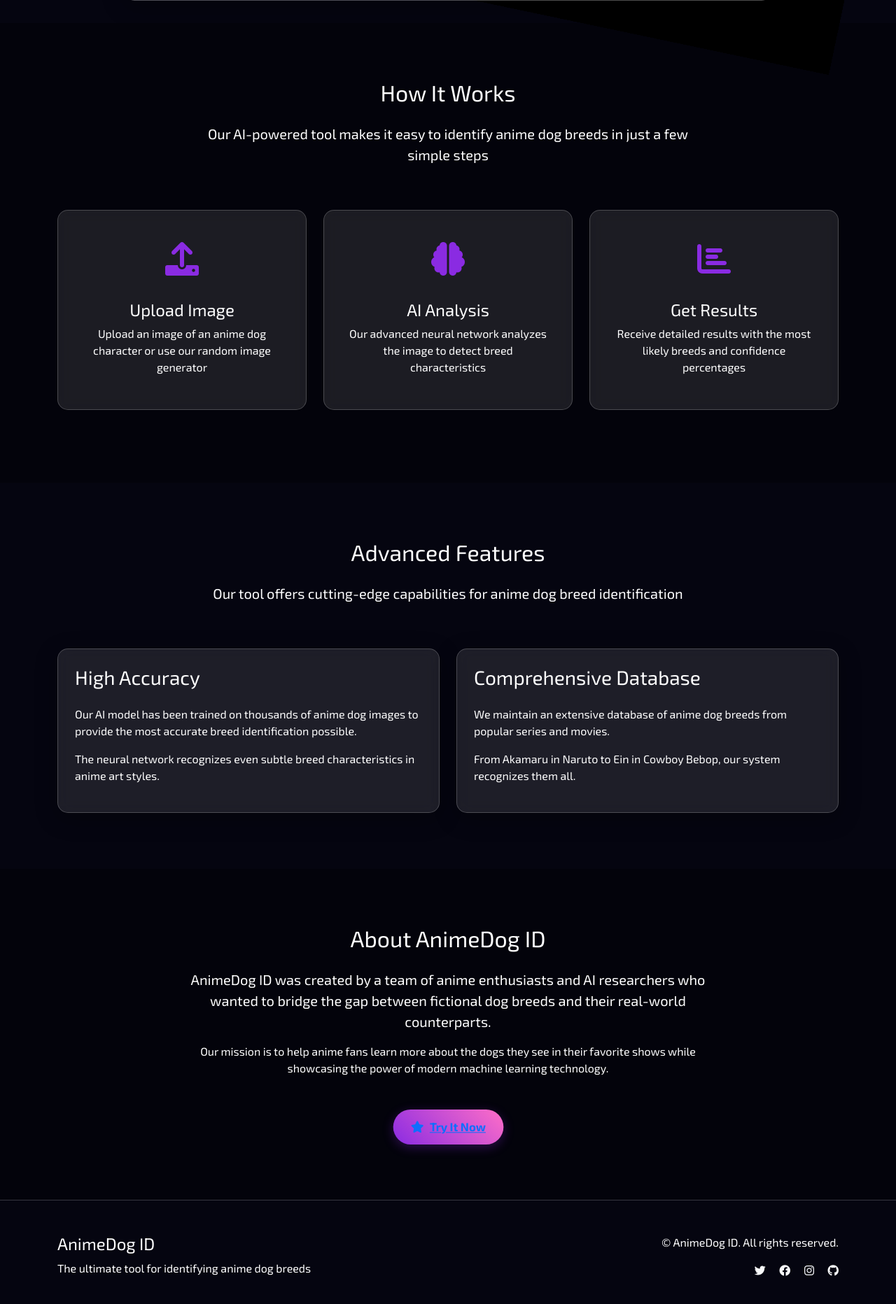
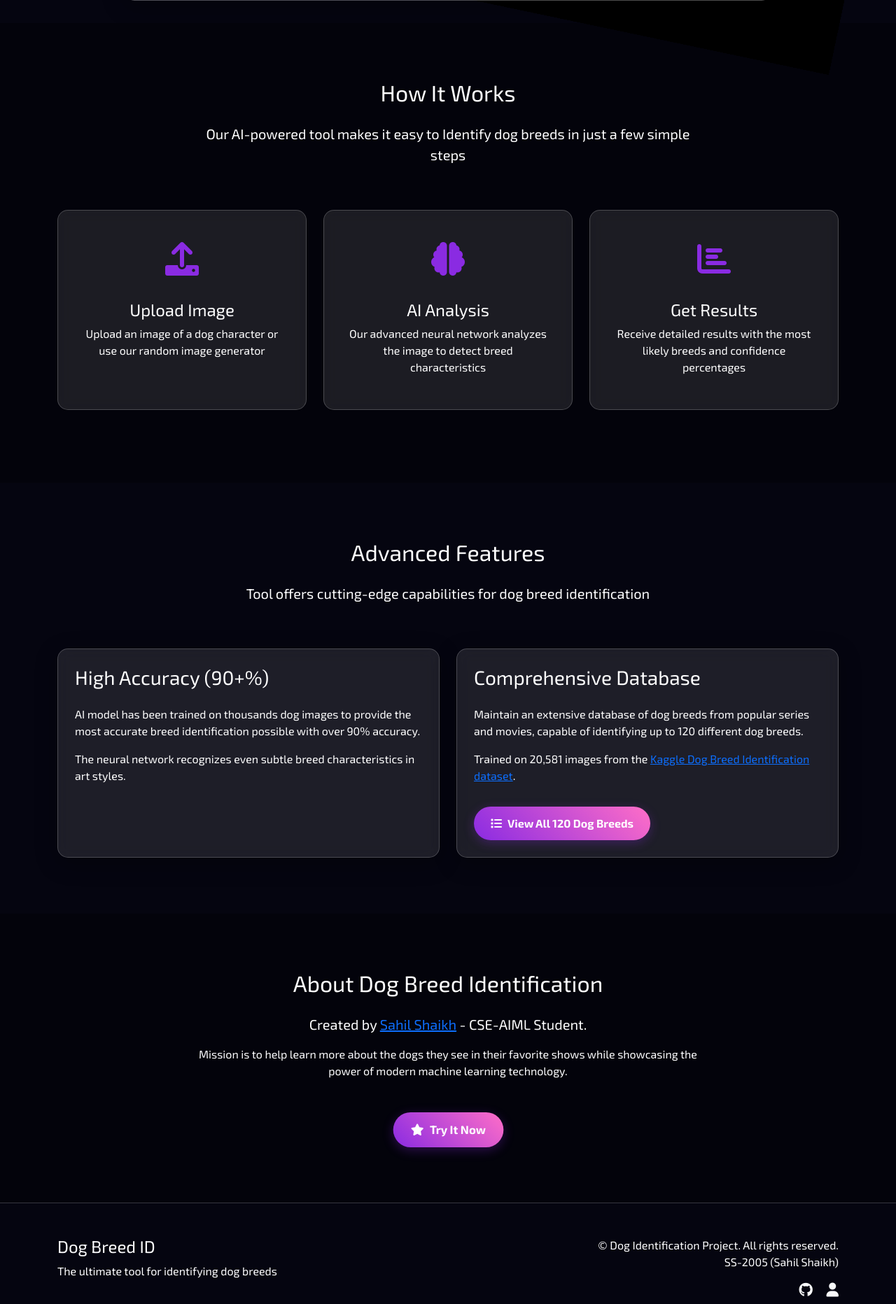
Before and after one commit to SS-2005/DIP-Dog_Identification_Project, a Flask app: page / in a window 1280 px wide. Shown: the part 816-2680 px from the top of the page at 70% size. Before the commit the page ends 2640 px from the top, so only its background shows below. Run offline with Flask 3, Linux system fonts and the light colour scheme; some libraries are stand-ins or nearby versions.

Commit message:
Update index.html

```diff
--- a/templates/index.html
+++ b/templates/index.html
@@ -1,10 +1,9 @@
-
 <!DOCTYPE html>
 <html lang="en">
 <head>
     <meta charset="UTF-8">
     <meta name="viewport" content="width=device-width, initial-scale=1.0">
-    <title>Anime Dog Breed Identifier</title>
+    <title>Dog Breed Identifier</title>
     <link href="https://cdn.jsdelivr.net/npm/bootstrap@5.3.0/dist/css/bootstrap.min.css" rel="stylesheet">
     <link href="https://cdnjs.cloudflare.com/ajax/libs/font-awesome/6.0.0/css/all.min.css" rel="stylesheet">
     <link href="https://fonts.googleapis.com/css2?family=Exo+2:wght@400;700&family=Orbitron:wght@400;700&display=swap" rel="stylesheet">
@@ -367,7 +407,7 @@
     <nav class="navbar navbar-expand-lg navbar-dark fixed-top">
         <div class="container">
             <a class="navbar-brand" href="#">
-                <i class="fas fa-paw me-2"></i>AnimeDog ID
+                <i class="fas fa-paw me-2"></i>Dog Breed Identification
             </a>
             <button class="navbar-toggler" type="button" data-bs-toggle="collapse" data-bs-target="#navbarNav" aria-controls="navbarNav" aria-expanded="false" aria-label="Toggle navigation">
                 <span class="navbar-toggler-icon"></span>
@@ -402,8 +442,8 @@
         <div class="container hero-content">
             <div class="row justify-content-center">
                 <div class="col-lg-10 text-center">
-                    <h1 class="hero-title">Anime Dog Breed Identifier</h1>
-                    <p class="hero-subtitle">Discover your favorite anime dog breeds with our AI-powered identification tool</p>
+                    <h1 class="hero-title"> Dog Breed Identifier</h1>
+                    <p class="hero-subtitle">Discover your favorite dog breeds with our AI-powered identification tool</p>
 
                     <div class="glass-card p-4 p-md-5">
                         <!-- Upload Section -->
@@ -498,7 +538,7 @@
             <div class="row justify-content-center mb-5">
                 <div class="col-lg-8 text-center">
                     <h2 class="mb-4">How It Works</h2>
-                    <p class="lead">Our AI-powered tool makes it easy to identify anime dog breeds in just a few simple steps</p>
+                    <p class="lead">Our AI-powered tool makes it easy to Identify dog breeds in just a few simple steps</p>
                 </div>
             </div>
             <div class="row">
@@ -508,7 +548,7 @@
                             <i class="fas fa-upload"></i>
                         </div>
                         <h4>Upload Image</h4>
-                        <p>Upload an image of an anime dog character or use our random image generator</p>
+                        <p>Upload an image of a dog character or use our random image generator</p>
                     </div>
                 </div>
                 <div class="col-md-4 mb-4">
@@ -539,22 +579,26 @@
             <div class="row justify-content-center mb-5">
                 <div class="col-lg-8 text-center">
                     <h2 class="mb-4">Advanced Features</h2>
-                    <p class="lead">Our tool offers cutting-edge capabilities for anime dog breed identification</p>
+                    <p class="lead">Tool offers cutting-edge capabilities for dog breed identification</p>
                 </div>
             </div>
             <div class="row">
                 <div class="col-lg-6">
                     <div class="glass-card p-4 h-100">
-                        <h3 class="mb-4">High Accuracy</h3>
-                        <p>Our AI model has been trained on thousands of anime dog images to provide the most accurate breed identification possible.</p>
-                        <p>The neural network recognizes even subtle breed characteristics in anime art styles.</p>
+                        <h3 class="mb-4">High Accuracy (90+%)</h3>
+                        <p>AI model has been trained on thousands dog images to provide the most accurate breed identification possible with over 90% accuracy.</p>
+                        <p>The neural network recognizes even subtle breed characteristics in art styles.</p>
                     </div>
                 </div>
                 <div class="col-lg-6">
                     <div class="glass-card p-4 h-100">
                         <h3 class="mb-4">Comprehensive Database</h3>
-                        <p>We maintain an extensive database of anime dog breeds from popular series and movies.</p>
-                        <p>From Akamaru in Naruto to Ein in Cowboy Bebop, our system recognizes them all.</p>
+                        <p>Maintain an extensive database of dog breeds from popular series and movies, capable of identifying up to 120 different dog breeds.</p>
+                        <p>Trained on 20,581 images from the <a href="https://www.kaggle.com/c/dog-breed-identification/data" target="_blank">Kaggle Dog Breed Identification dataset</a>.</p>
+
+                        <button id="showBreedsBtn" class="btn btn-anime mt-3" data-bs-toggle="modal" data-bs-target="#breedsModal">
+                            <i class="fas fa-list me-2"></i>View All 120 Dog Breeds
+                        </button>
                     </div>
                 </div>
             </div>
@@ -566,13 +610,13 @@
         <div class="container">
             <div class="row justify-content-center">
                 <div class="col-lg-8 text-center">
-                    <h2 class="mb-4">About AnimeDog ID</h2>
-                    <p class="lead">AnimeDog ID was created by a team of anime enthusiasts and AI researchers who wanted to bridge the gap between fictional dog breeds and their real-world counterparts.</p>
-                    <p>Our mission is to help anime fans learn more about the dogs they see in their favorite shows while showcasing the power of modern machine learning technology.</p>
+                    <h2 class="mb-4">About Dog Breed Identification</h2>
+                    <p class="lead">Created by <a href="https://ss-2005.github.io/Sahil-Shaikh-Portfolio/">Sahil Shaikh</a> - CSE-AIML Student.</p>
+                    <p>Mission is to help learn more about the dogs they see in their favorite shows while showcasing the power of modern machine learning technology.</p>
                     <div class="mt-5">
-                        <button class="btn btn-anime pulse">
-                            <a href="#"><i class="fas fa-star me-2"></i>Try It Now</a>
-                        </button>
+                        <a href="#home" class="btn btn-anime pulse">
+                            <i class="fas fa-star me-2"></i>Try It Now
+                        </a>
                     </div>
                 </div>
             </div>
@@ -584,21 +628,41 @@
         <div class="container">
             <div class="row">
                 <div class="col-lg-6">
-                    <h4>AnimeDog ID</h4>
-                    <p>The ultimate tool for identifying anime dog breeds</p>
+                    <h4>Dog Breed ID</h4>
+                    <p>The ultimate tool for identifying dog breeds</p>
                 </div>
                 <div class="col-lg-6 text-lg-end">
-                    <p>&copy; AnimeDog ID. All rights reserved.</p>
+                    <p>&copy; Dog Identification Project. All rights reserved.<br>
+                        SS-2005 (Sahil Shaikh)
+                    </p>
                     <div class="mt-3">
-                        <a href="#" class="text-light me-3"><i class="fab fa-twitter"></i></a>
-                        <a href="#" class="text-light me-3"><i class="fab fa-facebook"></i></a>
-                        <a href="#" class="text-light me-3"><i class="fab fa-instagram"></i></a>
-                        <a href="#" class="text-light"><i class="fab fa-github"></i></a>
+                        <a href="https://github.com/SS-2005/" class="text-light me-3"><i class="fab fa-github fa-lg"></i></a>
+                        <a href="https://ss-2005.github.io/Sahil-Shaikh-Portfolio/" class="text-light"><i class="fas fa-user fa-lg"></i></a>
                     </div>
                 </div>
             </div>
         </div>
     </footer>
+
+    <!-- Dog Breeds Modal -->
+    <div class="modal fade breeds-modal" id="breedsModal" tabindex="-1" aria-labelledby="breedsModalLabel" aria-hidden="true">
+        <div class="modal-dialog modal-lg">
+            <div class="modal-content">
+                <div class="modal-header">
+                    <h5 class="modal-title" id="breedsModalLabel">120 Dog Breeds We Can Identify</h5>
+                    <button type="button" class="btn-close btn-close-white" data-bs-dismiss="modal" aria-label="Close"></button>
+                </div>
+                <div class="modal-body">
+                    <div class="breeds-container" id="breedsList">
+                        <!-- Dog breeds will be populated by JavaScript -->
+                    </div>
+                </div>
+                <div class="modal-footer">
+                    <button type="button" class="btn btn-secondary" data-bs-dismiss="modal">Close</button>
+                </div>
+            </div>
+        </div>
+    </div>
 
     <!-- Scripts -->
     <script src="https://cdn.jsdelivr.net/npm/bootstrap@5.3.0/dist/js/bootstrap.bundle.min.js"></script>
@@ -617,9 +681,61 @@
         const topConfidence = document.getElementById('topConfidence');
         const otherPredictions = document.getElementById('otherPredictions');
         const resultImage = document.getElementById('resultImage');
+        const breedsList = document.getElementById('breedsList');
 
         let currentImage = null;
         let currentImageType = null; // 'file' or 'url'
+
+        // List of 120 dog breeds
+        const dogBreeds = [
+            "affenpinscher", "afghan_hound", "african_hunting_dog", "airedale",
+            "american_staffordshire_terrier", "appenzeller", "australian_terrier",
+            "basenji", "basset", "beagle", "bedlington_terrier", "bernese_mountain_dog",
+            "black-and-tan_coonhound", "blenheim_spaniel", "bloodhound", "bluetick",
+            "border_collie", "border_terrier", "borzoi", "boston_bull",
+            "bouvier_des_flandres", "boxer", "brabancon_griffon", "briard",
+            "brittany_spaniel", "bull_mastiff", "cairn", "cardigan",
+            "chesapeake_bay_retriever", "chihuahua", "chow", "clumber",
+            "cocker_spaniel", "collie", "curly-coated_retriever", "dandie_dinmont",
+            "dhole", "dingo", "doberman", "english_foxhound",
+            "english_setter", "english_springer", "entlebucher", "eskimo_dog",
+            "flat-coated_retriever", "french_bulldog", "german_shepherd",
+            "german_short-haired_pointer", "giant_schnauzer", "golden_retriever",
+            "gordon_setter", "great_dane", "great_pyrenees", "greater_swiss_mountain_dog",
+            "groenendael", "ibizan_hound", "irish_setter", "irish_terrier",
+            "irish_water_spaniel", "irish_wolfhound", "italian_greyhound",
+            "japanese_spaniel", "keeshond", "kelpie", "kerry_blue_terrier",
+            "komondor", "kuvasz", "labrador_retriever", "lakeland_terrier",
+            "leonberg", "lhasa", "malamute", "malinois", "maltese_dog",
+            "mexican_hairless", "miniature_pinscher", "miniature_poodle",
+            "miniature_schnauzer", "newfoundland", "norfolk_terrier",
+            "norwegian_elkhound", "norwich_terrier", "old_english_sheepdog",
+            "otterhound", "papillon", "pekinese", "pembroke", "pomeranian",
+            "pug", "redbone", "rhodesian_ridgeback", "rottweiler", "saint_bernard",
+            "saluki", "samoyed", "schipperke", "scotch_terrier", "scottish_deerhound",
+            "sealyham_terrier", "shetland_sheepdog", "shih-tzu", "siberian_husky",
+            "silky_terrier", "soft-coated_wheaten_terrier", "staffordshire_bullterrier",
+            "standard_poodle", "standard_schnauzer", "sussex_spaniel", "tibetan_mastiff",
+            "tibetan_terrier", "toy_poodle", "toy_terrier", "vizsla", "walker_hound",
+            "weimaraner", "welsh_springer_spaniel", "west_highland_white_terrier",
+            "whippet", "wire-haired_fox_terrier", "yorkshire_terrier"
+        ];
+
+        // Populate breeds list when modal is shown
+        document.getElementById('breedsModal').addEventListener('show.bs.modal', function () {
+            populateBreedsList();
+        });
+
+        // Populate breeds list
+        function populateBreedsList() {
+            breedsList.innerHTML = '';
+            dogBreeds.forEach(breed => {
+                const breedItem = document.createElement('div');
+                breedItem.className = 'breed-item';
+                breedItem.textContent = breed.replace(/_/g, ' ');
+                breedsList.appendChild(breedItem);
+            });
+        }
 
         // File upload handling
         fileInput.addEventListener('change', function(e) {
```
Also changed, not shown: other parts of templates/index.html (+41 -0 lines).
